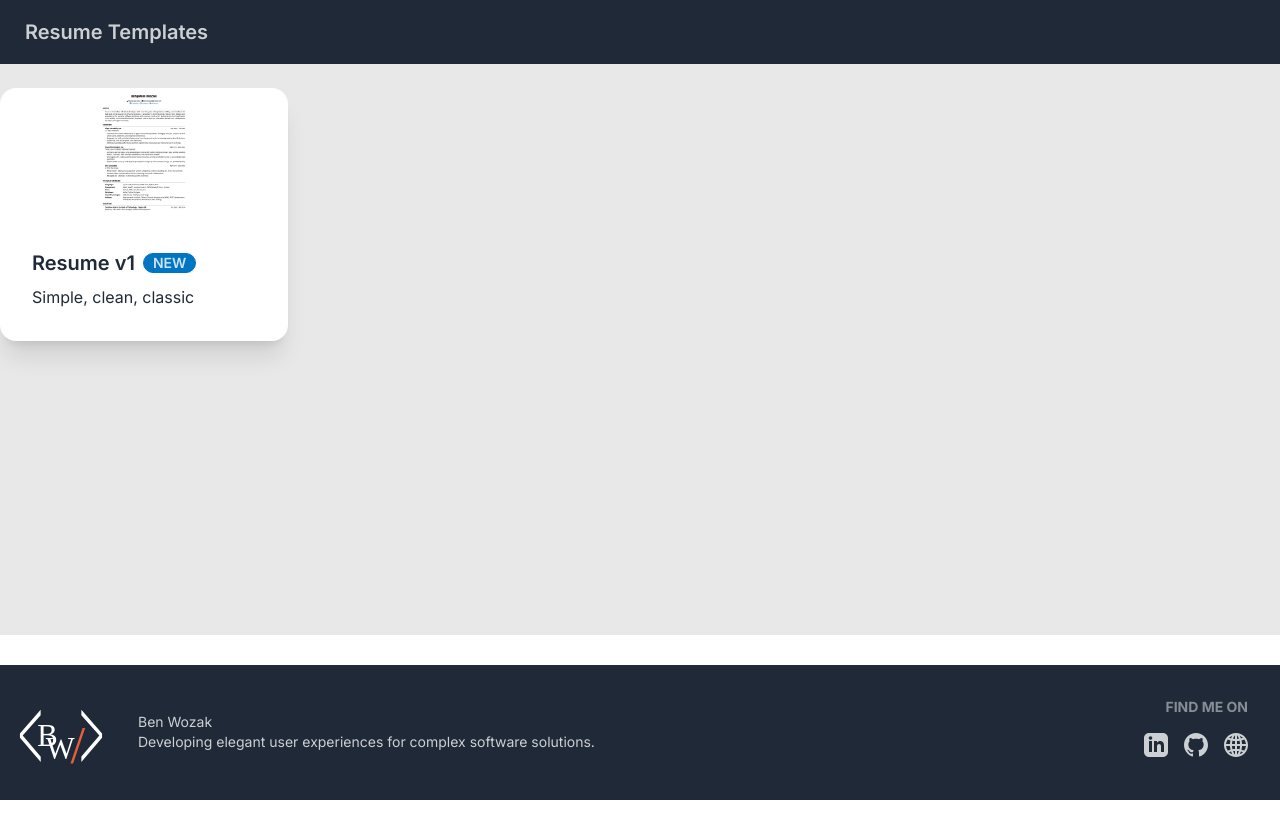
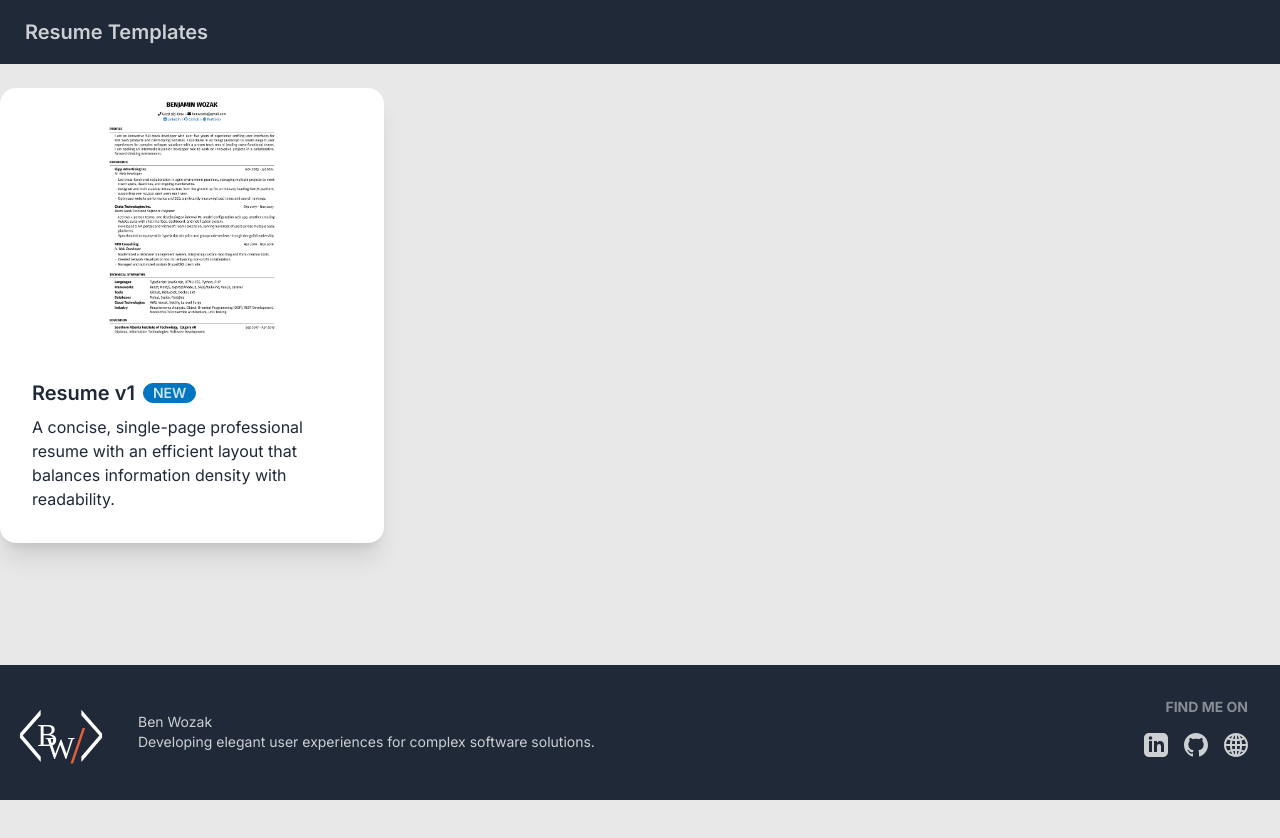
Before and after one commit to benWozak/resume-template-viewer, a Next.js app: page / in a window 1280 px wide. Shown: the top 838 px of the page. Before the commit the page ends 800 px from the top, so only its background shows below. Built offline with nearby package versions, Linux system fonts and the light colour scheme.

Commit message:
more styling changes

```diff
--- a/src/components/layout/nav-bar.tsx
+++ b/src/components/layout/nav-bar.tsx
@@ -5,7 +5,7 @@ type Props = {};
 
 function NavBar({}: Props) {
   return (
-    <nav className="navbar bg-neutral text-neutral-content sticky top-0">
+    <nav className="navbar bg-neutral text-neutral-content sticky top-0 z-50">
       <Link href="/" className="btn btn-ghost text-xl">
         Resume Templates
       </Link>
--- a/src/components/resume/card.tsx
+++ b/src/components/resume/card.tsx
@@ -4,13 +4,13 @@ type Props = {};
 
 function Card({}: Props) {
   return (
-    <div className="card bg-base-100 w-72 shadow-xl">
+    <div className="card bg-base-100 w-96 shadow-xl">
       <figure>
         <img
           src="generated_resume.jpg"
           alt="Resume Template"
           height="200"
-          width="100"
+          width="200"
         />
       </figure>
       <div className="card-body">
@@ -18,7 +18,10 @@ function Card({}: Props) {
           Resume v1
           <div className="badge badge-secondary">NEW</div>
         </h2>
-        <p>Simple, clean, classic</p>
+        <p>
+          A concise, single-page professional resume with an efficient layout
+          that balances information density with readability.
+        </p>
       </div>
     </div>
   );
```
Also changed, not shown: 1 other file (tests, documents, lock files or other folders).
